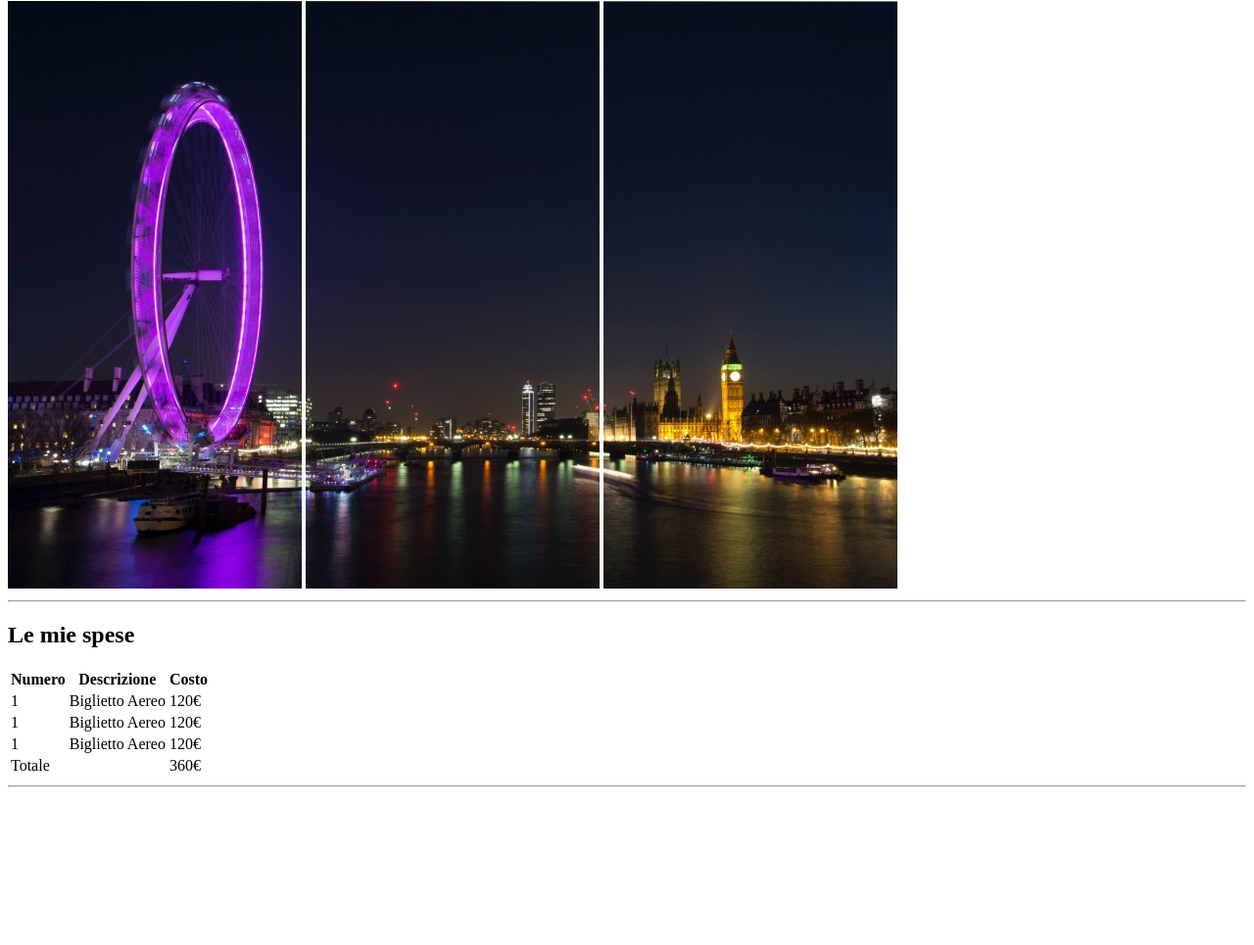
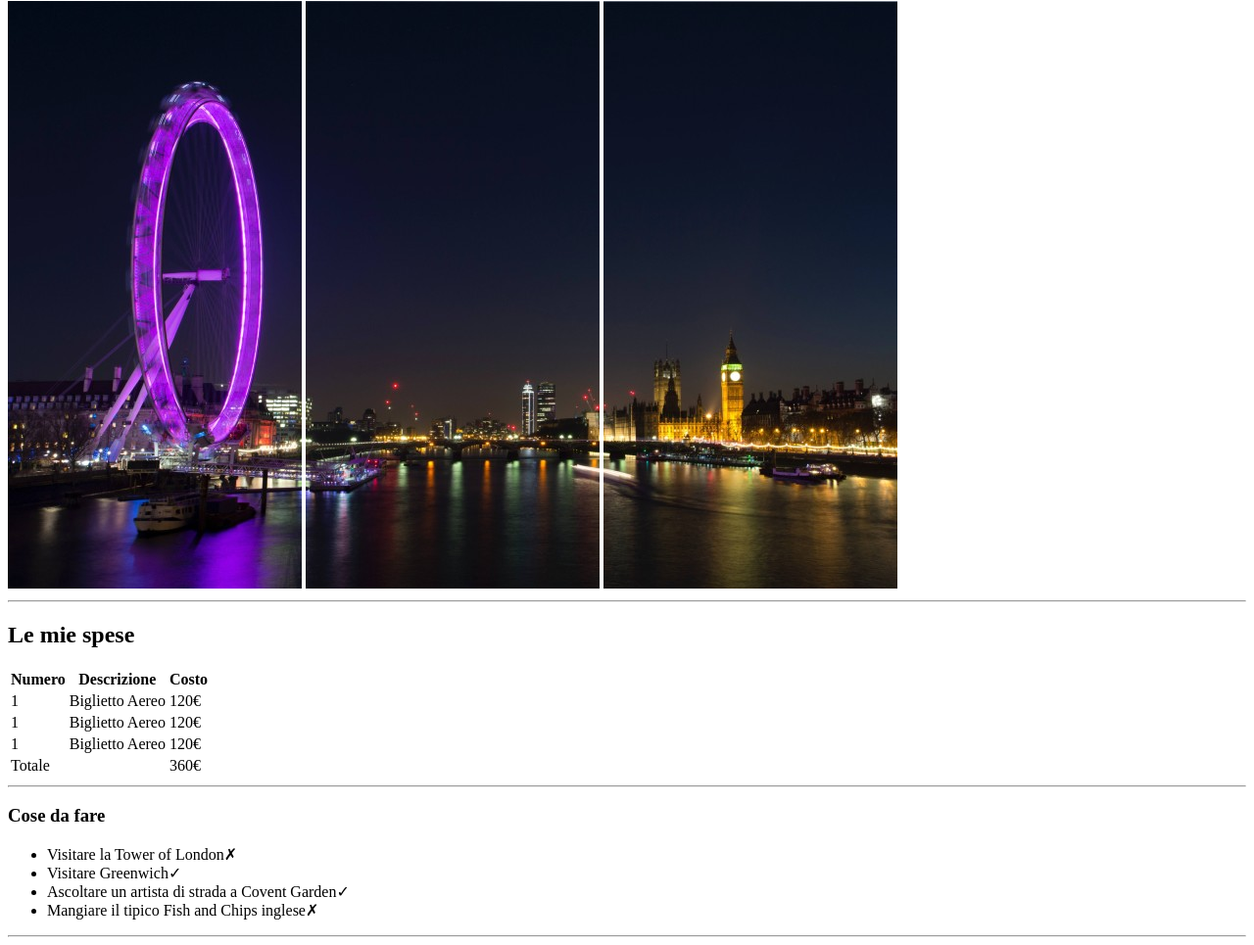
Before and after one commit to marcocalligaris/html-london-trip, a plain HTML site: page index.html in a window 1280 px wide. Shown: the part 79-1044 px from the top of the page at 98% size. Before the commit the page ends 891 px from the top, so only its background shows below. Drawn offline with Linux system fonts and the light colour scheme.

Commit message:
Added to do list

```diff
--- a/index.html
+++ b/index.html
@@ -54,6 +54,17 @@
             </table>
             <hr>
         </section>
+        <section>
+            <!-- To do list -->
+            <h3>Cose da fare</h3>
+            <ul>
+                <li>Visitare la Tower of London<span>&#10007;</span></li>
+                <li>Visitare Greenwich<span>&#10003;</span></li>
+                <li>Ascoltare un artista di strada a Covent Garden<span>&#10003;</span></li>
+                <li>Mangiare il tipico Fish and Chips inglese<span>&#10007;</span></li>
+            </ul>
+            <hr>
+        </section>
     </main>
 </body>
 </html>
```
